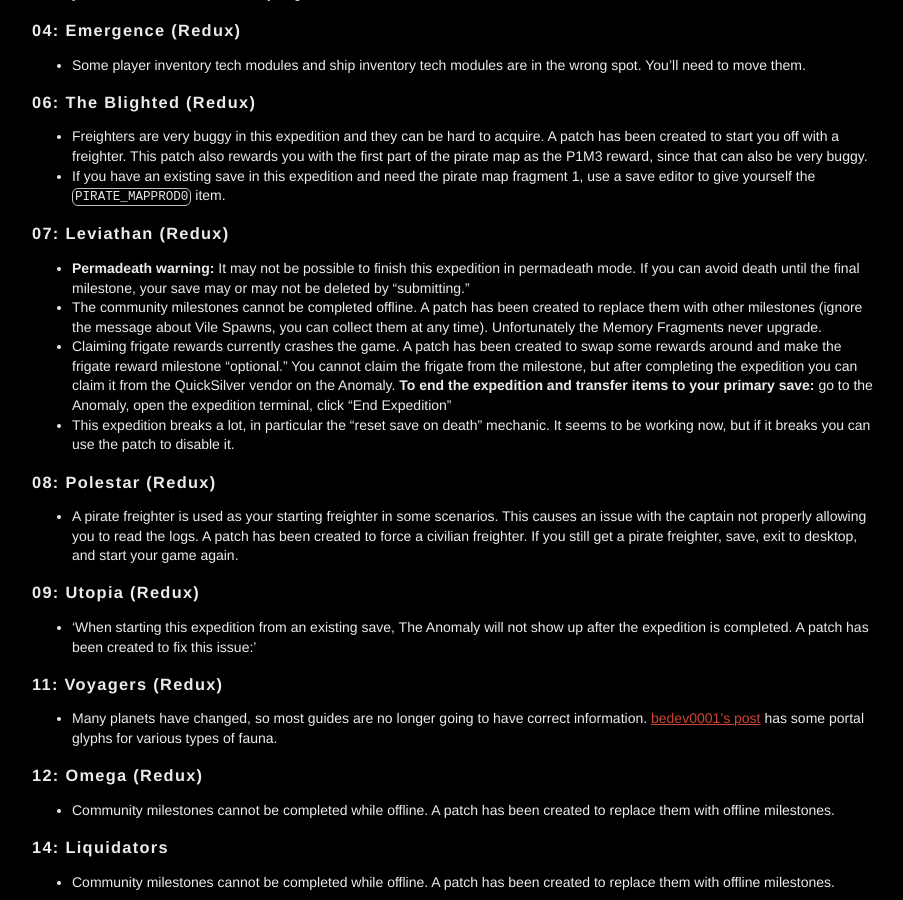
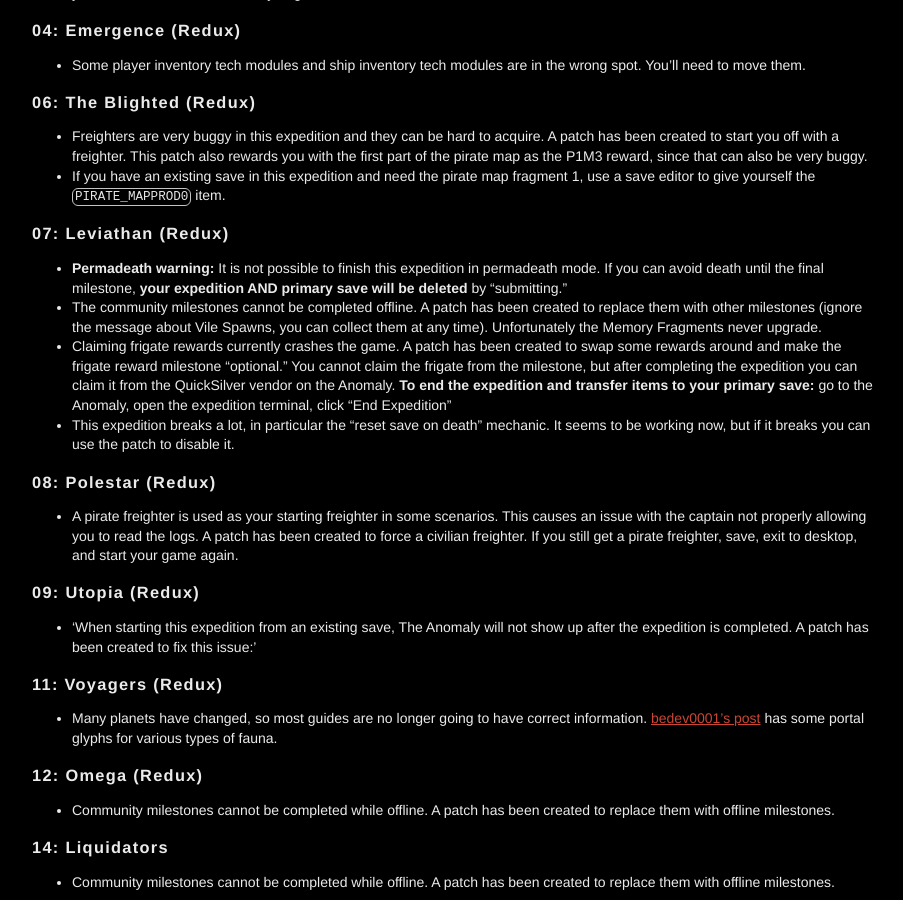
Before and after one commit to cwmonkey/nms-expeditions, a Jekyll site: the page built from index.html, in a window 1280 px wide and 900 px high, scrolled down 2519 px. Shown: the whole window, without its empty margins (183-1086 px from the left). Built offline with Jekyll 4.4.1, drawn with Linux system fonts in a browser that asks for light colours; some web fonts are replaced.

Commit message:
Making permadeath warning more forceful

```diff
--- a/_data/expeditions.yml
+++ b/_data/expeditions.yml
@@ -60,7 +60,7 @@
   json: 07_redux_leviathan.json
   redux: 1
   notice: >
-          * **Permadeath warning:** It may not be possible to finish this expedition in permadeath mode. If you can avoid death until the final milestone, your save may or may not be deleted by "submitting."
+          * **Permadeath warning:** It is not possible to finish this expedition in permadeath mode. If you can avoid death until the final milestone, **your expedition AND primary save will be deleted** by "submitting."
 
           * The community milestones cannot be completed offline. A patch has been created to replace them with other milestones (ignore the message about Vile Spawns, you can collect them at any time). Unfortunately the Memory Fragments never upgrade.
 
```
